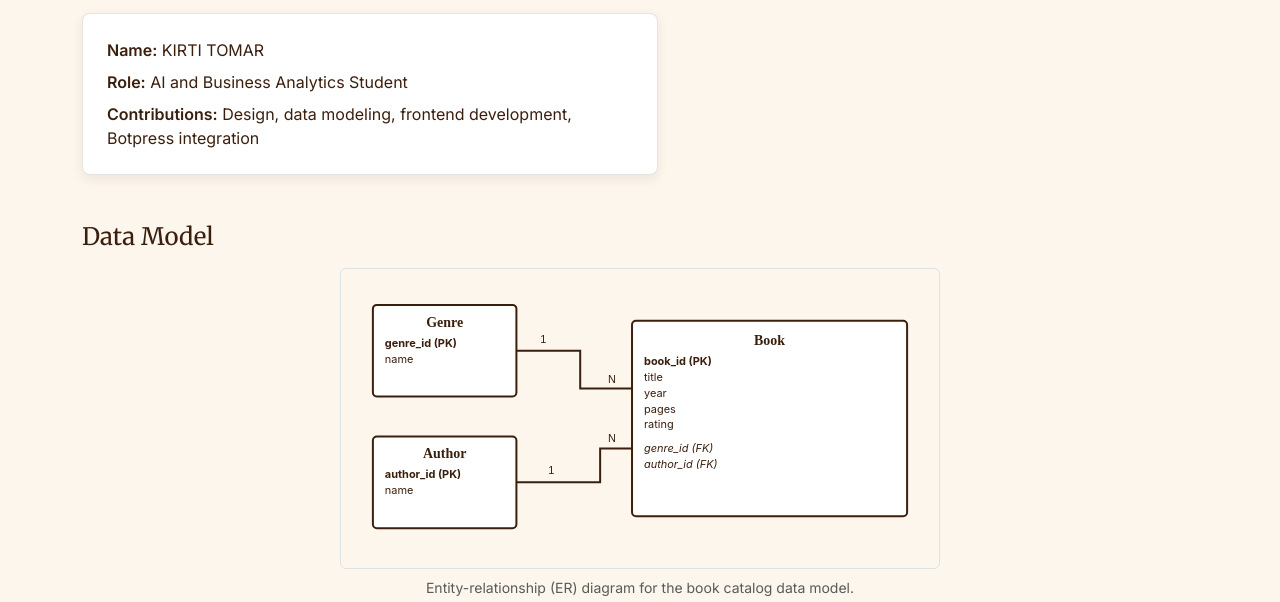
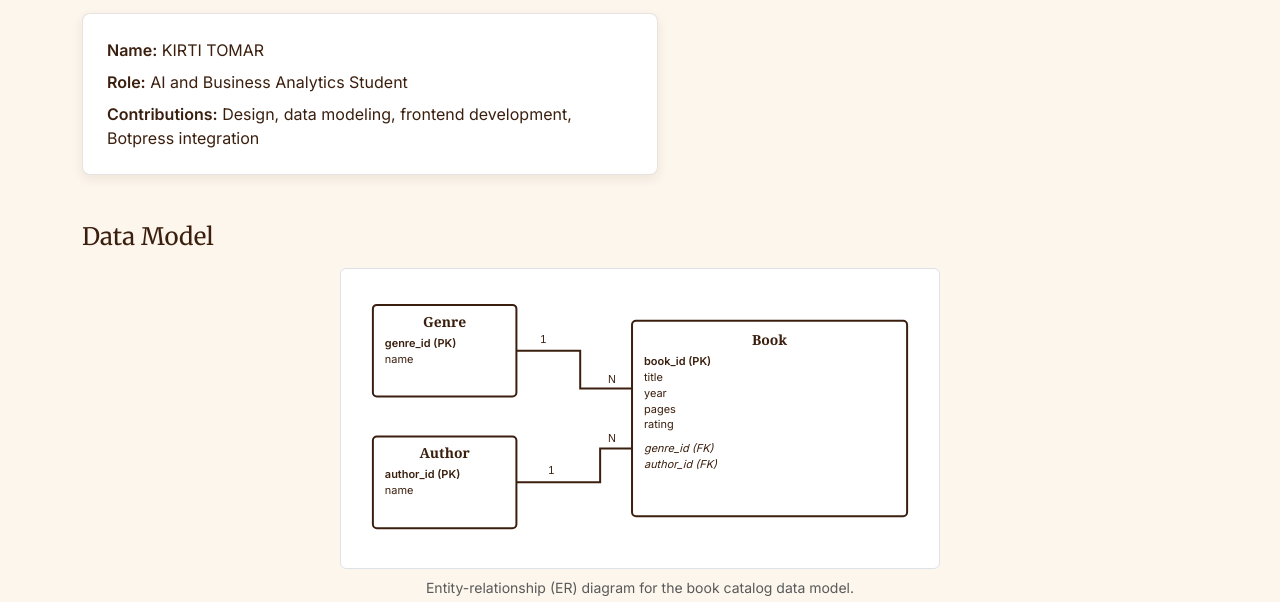
Before and after one commit to tomar-Kirti/ISM6225-Assigment3-kirtitomar, a plain HTML site: page about.html in a window 1280 px wide. Shown: the part 198-800 px from the top of the page. Drawn offline with nearby package versions, Linux system fonts and the light colour scheme.

Commit message:
fixed errors

```diff
--- a/about.html
+++ b/about.html
@@ -3,7 +3,7 @@
   <head>
     <meta charset="UTF-8" />
     <meta name="viewport" content="width=device-width, initial-scale=1" />
-    <title>About This Project — The Reading Room</title>
+    <title>About This Project &mdash; The Reading Room</title>
     <link rel="preconnect" href="https://fonts.googleapis.com" />
     <link rel="preconnect" href="https://fonts.gstatic.com" crossorigin />
     <link
@@ -66,14 +66,59 @@
         <section class="mb-5">
           <h2 class="h4 mb-3">Data Model</h2>
           <figure class="mb-0">
-            <img
-              src="images/er-diagram.svg"
-              alt="ER diagram: Genre and Author entities connect one-to-many to Book; Book holds genre_id and author_id foreign keys."
-              class="img-fluid mx-auto d-block border rounded"
-              style="max-width: 600px; width: 100%; height: auto"
-              width="600"
-              height="300"
-            />
+            <div
+              class="border rounded mx-auto overflow-hidden bg-white"
+              style="max-width: 600px"
+            >
+              <svg
+                xmlns="http://www.w3.org/2000/svg"
+                viewBox="0 0 600 300"
+                class="d-block w-100"
+                style="height: auto"
+                role="img"
+                aria-labelledby="erTitle erDesc"
+              >
+                <title id="erTitle">Entity-relationship diagram: Genre, Author, Book</title>
+                <desc id="erDesc">
+                  Genre and Author each relate one-to-many to Book via foreign keys genre_id and
+                  author_id.
+                </desc>
+                <defs>
+                  <style>
+                    .box { fill: #fff; stroke: #3B1F0E; stroke-width: 2; }
+                    .title { font-family: Georgia, serif; font-size: 14px; font-weight: bold; fill: #3B1F0E; }
+                    .attr { font-family: Inter, Arial, sans-serif; font-size: 11px; fill: #3B1F0E; }
+                    .pk { font-weight: bold; }
+                    .fk { font-style: italic; }
+                    .line { stroke: #3B1F0E; stroke-width: 2; fill: none; }
+                    .card { font-family: Arial, sans-serif; font-size: 11px; fill: #3B1F0E; }
+                  </style>
+                </defs>
+                <rect class="box" x="32" y="36" width="144" height="92" rx="4" />
+                <text class="title" x="104" y="58" text-anchor="middle">Genre</text>
+                <text class="attr pk" x="44" y="78">genre_id (PK)</text>
+                <text class="attr" x="44" y="94">name</text>
+                <rect class="box" x="32" y="168" width="144" height="92" rx="4" />
+                <text class="title" x="104" y="190" text-anchor="middle">Author</text>
+                <text class="attr pk" x="44" y="210">author_id (PK)</text>
+                <text class="attr" x="44" y="226">name</text>
+                <rect class="box" x="292" y="52" width="276" height="196" rx="4" />
+                <text class="title" x="430" y="76" text-anchor="middle">Book</text>
+                <text class="attr pk" x="304" y="96">book_id (PK)</text>
+                <text class="attr" x="304" y="112">title</text>
+                <text class="attr" x="304" y="128">year</text>
+                <text class="attr" x="304" y="144">pages</text>
+                <text class="attr" x="304" y="160">rating</text>
+                <text class="attr fk" x="304" y="184">genre_id (FK)</text>
+                <text class="attr fk" x="304" y="200">author_id (FK)</text>
+                <path class="line" d="M 176 82 L 240 82 L 240 120 L 292 120" />
+                <text class="card" x="200" y="74">1</text>
+                <text class="card" x="268" y="114">N</text>
+                <path class="line" d="M 176 214 L 260 214 L 260 180 L 292 180" />
+                <text class="card" x="208" y="206">1</text>
+                <text class="card" x="268" y="174">N</text>
+              </svg>
+            </div>
             <figcaption class="text-center text-muted small mt-2">
               Entity-relationship (ER) diagram for the book catalog data model.
             </figcaption>
@@ -102,7 +147,7 @@
     </main>
 
     <footer class="site-footer">
-      <div class="container">© 2025 The Reading Room</div>
+      <div class="container">&copy; 2025 The Reading Room</div>
     </footer>
 
     <script src="https://cdn.jsdelivr.net/npm/bootstrap@5.3.3/dist/js/bootstrap.bundle.min.js"></script>
--- a/books-catalog.js
+++ b/books-catalog.js
@@ -55,9 +55,9 @@
         "</span></p>" +
         '<p class="small mb-0 book-tile-meta"><strong>' +
         esc(String(book.rating)) +
-        "</strong> · " +
+        "</strong> | " +
         esc(String(book.year)) +
-        " · " +
+        " | " +
         esc(String(book.pages)) +
         " pp.</p>";
 
--- a/home-shelf.js
+++ b/home-shelf.js
@@ -11,7 +11,7 @@
       var link = document.createElement("a");
       link.className = "home-shelf-item";
       link.href = "books.html";
-      link.title = "View catalog — " + book.title;
+      link.title = "View catalog - " + book.title;
 
       var wrap = document.createElement("div");
       wrap.className = "home-shelf-cover";
--- a/styles.css
+++ b/styles.css
@@ -1,4 +1,4 @@
-/* The Reading Room — shared styles */
+/* The Reading Room - shared styles */
 
 :root {
   --cream: #FDF6EC;
```
Also changed, not shown: books.html (+2 -2 lines), crud-create.html (+2 -2 lines), crud-delete.html (+2 -2 lines), crud-update.html (+2 -2 lines), index.html (+4 -4 lines), mybot.html (+8 -8 lines), visualizations.html (+2 -2 lines), 1 other file.
